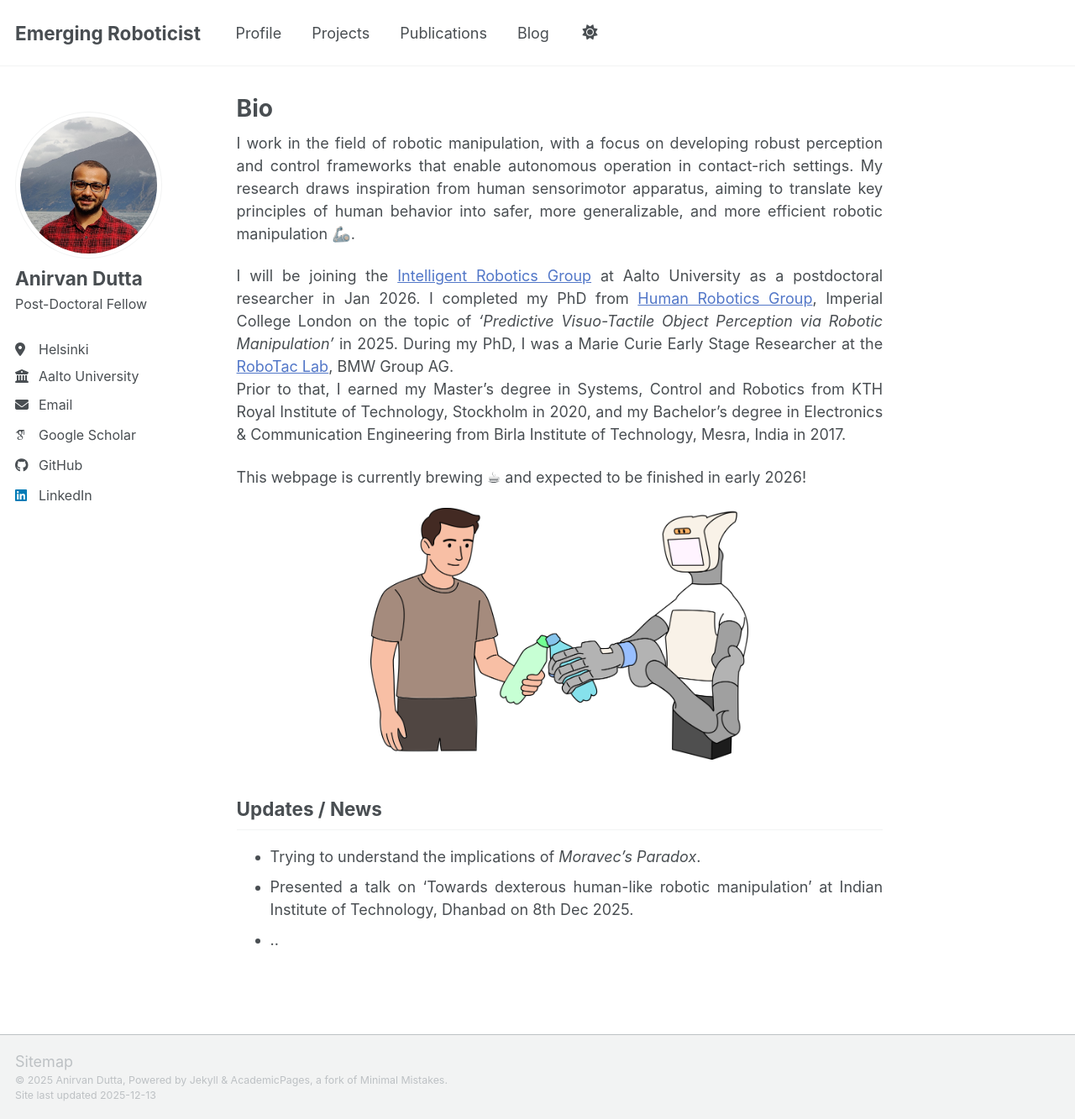
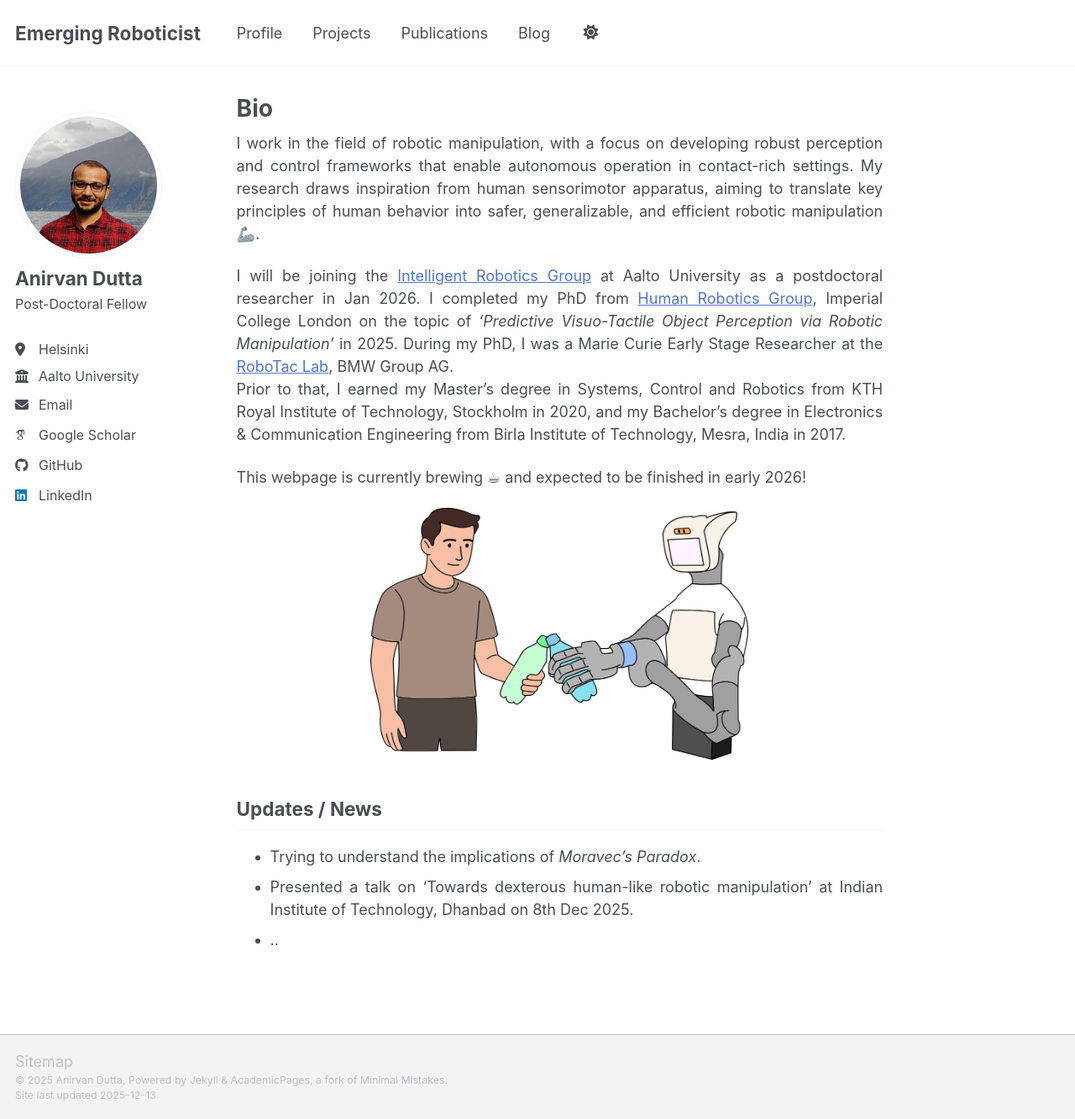
Before and after one commit to anirvan95/anirvan95.github.io, a Jekyll site: the page built from _pages/about.md, in a window 1280 px wide and 1333 px high. Shown: the whole window at 84% size. Built offline with Jekyll 4.4.1, drawn with Linux system fonts in a browser that asks for light colours; emoji names are drawn with the system emoji font; some web fonts are replaced; a script bundle is joined from its source files by our own code; library files that are not in the unit come from our copies.

Commit message:
Tried to fix alignment

```diff
--- a/_pages/about.md
+++ b/_pages/about.md
@@ -7,7 +7,7 @@
   - /about.html
 ---
 
-I work in the field of robotic manipulation, with a focus on developing robust perception and control frameworks that enable autonomous operation in contact-rich settings. My research draws inspiration from human sensorimotor apparatus,  aiming to translate key principles of human behavior into safer, more generalizable, and more efficient robotic manipulation :mechanical_arm:.
+I work in the field of robotic manipulation, with a focus on developing robust perception and control frameworks that enable autonomous operation in contact-rich settings. My research draws inspiration from human sensorimotor apparatus,  aiming to translate key principles of human behavior into safer, generalizable, and efficient robotic manipulation :mechanical_arm:.
 
 I will be joining the [Intelligent Robotics Group](https://irobotics.aalto.fi/) at Aalto University as a postdoctoral researcher in Jan 2026. I completed my PhD from [Human Robotics Group](https://www.imperial.ac.uk/human-robotics/), Imperial College London on the topic of *'Predictive Visuo-Tactile Object Perception via Robotic Manipulation'* in 2025. During my PhD, I was a Marie Curie Early Stage Researcher at the [RoboTac Lab](https://www.robotac.eu/), BMW Group AG.
 Prior to that, I earned my Master's degree in Systems, Control and Robotics from KTH Royal Institute of Technology, Stockholm in 2020, and my Bachelor's degree in Electronics & Communication Engineering from Birla Institute of Technology, Mesra, India in 2017.
--- a/_sass/layout/_masthead.scss
+++ b/_sass/layout/_masthead.scss
@@ -60,7 +60,7 @@
   list-style-type: none;
   white-space: nowrap;
   &--lg {
-    padding-right: 0.25em;
+    padding-right: 0.3em;
     font-size: $type-size-4;
   }
 }
```
